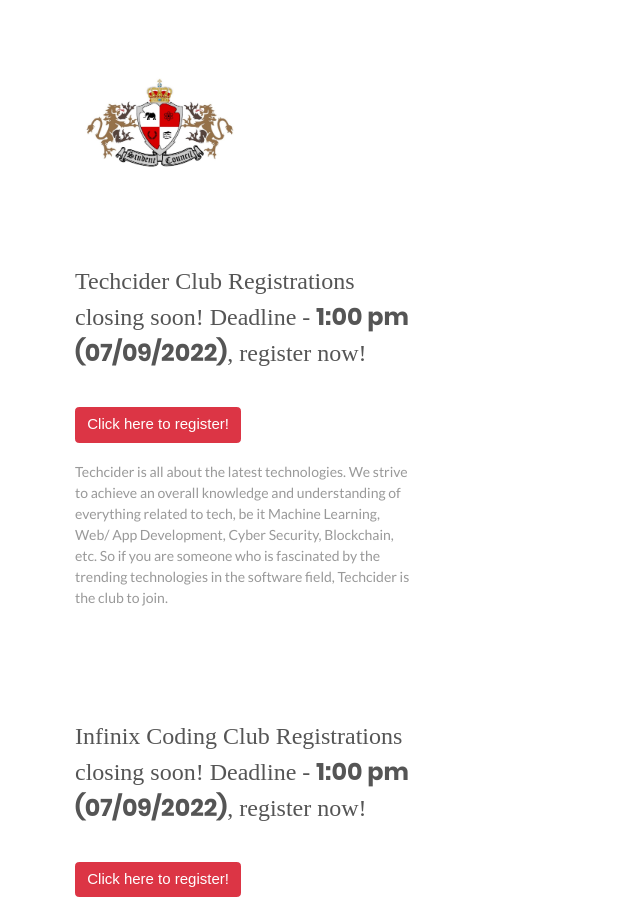
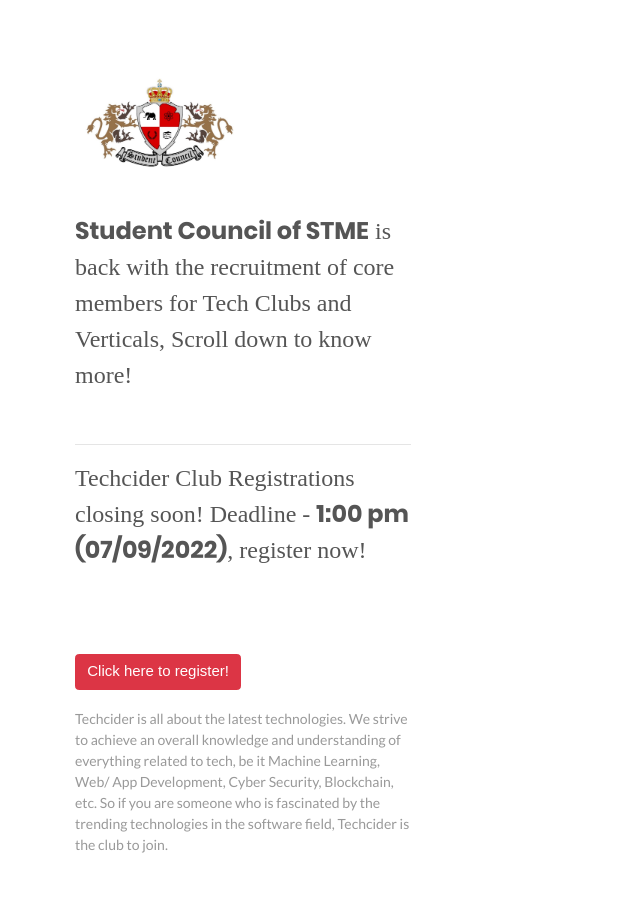
Before and after one commit to Parth-19/StuCo-STME, a plain HTML site: page index.html in a window 1280 px wide. Shown: the top 918 px of the page, without its empty margins (0-640 px from the left). Drawn offline with Linux system fonts and the light colour scheme; a web font is replaced by a local one.

Commit message:
descreption_addition

```diff
--- a/index.html
+++ b/index.html
@@ -52,12 +52,18 @@
 		<div class="size3 flex-col-sb flex-w p-l-75 p-r-75 p-t-45 p-b-45 respon1">
 			<div class="wrap-pic1">
 				<img src="images/icons/STUCO - LOGO .jpg" alt="LOGO">
+
+
 			</div>
+			<p class="m1-txt1 p-b-36">
+				<span class="m1-txt2"> Student Council of STME</span> is back with the recruitment of core members for Tech Clubs and Verticals, Scroll down to know more!
+		   </p>
+<hr>
+			<p class="m1-txt1 p-b-36">
+				Techcider Club Registrations closing soon! Deadline -  <span class="m1-txt2"> 1:00 pm (07/09/2022)</span>, register now!
+			</p>
+			<div class="p-t-50 p-b-60">
 
-			<div class="p-t-50 p-b-60">
-				<p class="m1-txt1 p-b-36">
-					Techcider Club Registrations closing soon! Deadline -  <span class="m1-txt2"> 1:00 pm (07/09/2022)</span>, register now!
-				</p>
 
 				<form class="contact100-form validate-form">
 
```
